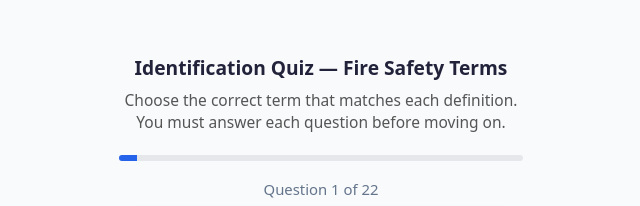
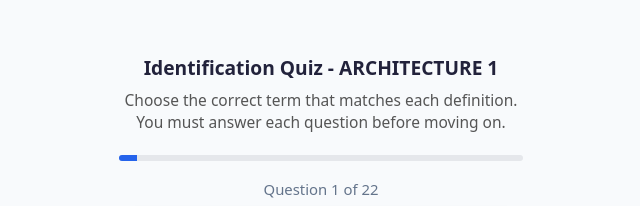
Before and after one commit to D4rkf13nd/arch, a plain HTML site: page index.html in a window 1280 px wide. Shown: the part 111-317 px from the top of the page, 319-959 px from the left. Drawn offline with Linux system fonts and the light colour scheme.

Commit message:
Update index.html

```diff
--- a/index.html
+++ b/index.html
@@ -8,7 +8,7 @@
 </head>
 <body>
     <div class="quiz-container">
-        <h1>Identification Quiz — Fire Safety Terms</h1>
+        <h1>Identification Quiz - ARCHITECTURE 1</h1>
         <p style="text-align:center; color:#555; margin-bottom:12px;">Choose the correct term that matches each definition. You must answer each question before moving on.</p>
         <div class="progress-bar">
             <div class="progress-fill" id="progress"></div>
```
